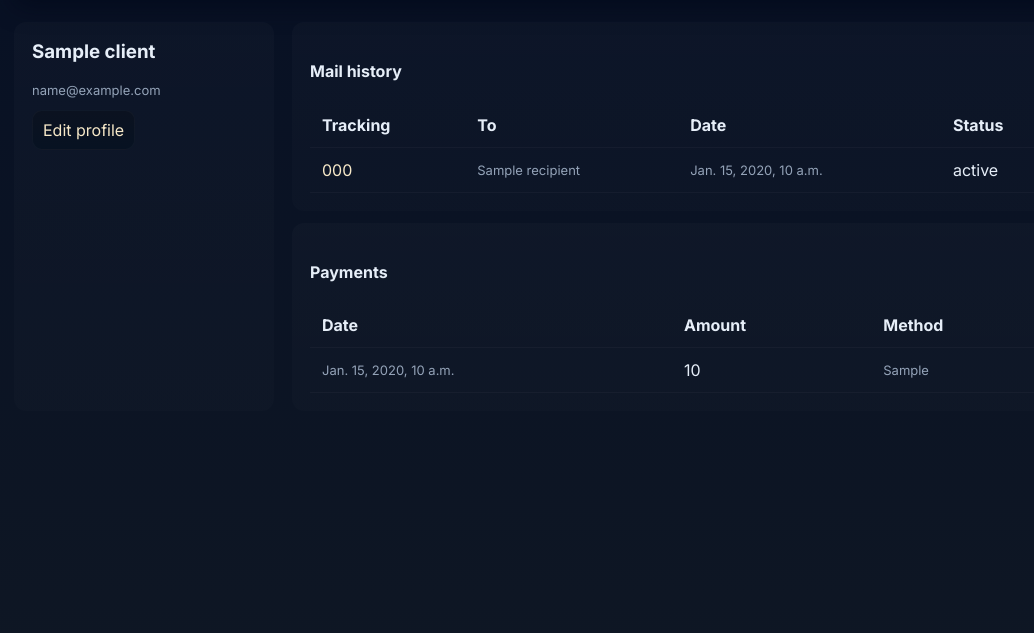
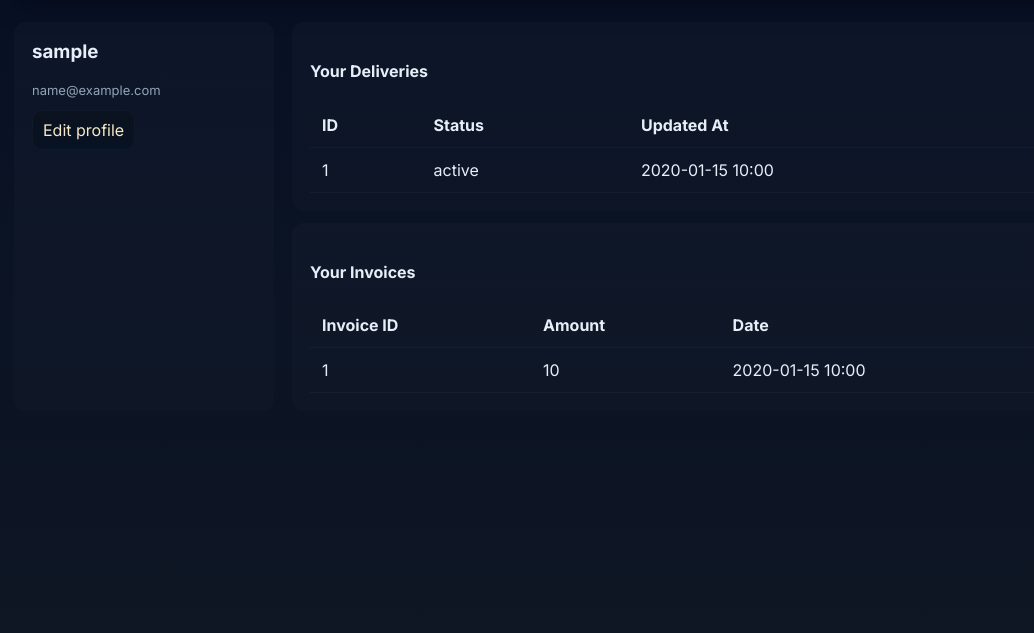
Before and after one commit to Diego-Alonso-05/Post_Office, a Django app: template PostOffice_Project/PostOffice_Proj/PostOffice_App/templates/clients/profile.html in a window 1280 px wide. Shown: the part 103-736 px from the top of the page, without its empty margins (91-1125 px from the left). Run offline with Django 5.2, Linux system fonts and the light colour scheme; the template is opened without the code that fills it: most values are stand-ins (such as "Sample title", 1, 10 or a date in 2020).

Commit message:
Update profile page to reflect new terminology

```diff
--- a/PostOffice_Project/PostOffice_Proj/PostOffice_App/templates/clients/profile.html
+++ b/PostOffice_Project/PostOffice_Proj/PostOffice_App/templates/clients/profile.html
@@ -1,9 +1,10 @@
 {% extends 'base.html' %}
-{% block title %}Profile — Mailly{% endblock %}
+{% block title %}Profile — Fast Office{% endblock %}
+
 {% block content %}
 <div class="grid">
   <aside class="sidebar card">
-    <h3 style="margin-top:0">{{ client.get_full_name }}</h3>
+    <h3 style="margin-top:0">{{ client.username }}</h3>
     <div class="muted">{{ client.email }}</div>
     <div style="margin-top:12px">
       <a class="btn" href="#">Edit profile</a>
@@ -12,37 +13,48 @@
 
   <section>
     <div class="card">
-      <h4>Mail history</h4>
+      <h4>Your Deliveries</h4>
       <table class="table" style="margin-top:12px">
-        <thead><tr><th>Tracking</th><th>To</th><th>Date</th><th>Status</th></tr></thead>
+        <thead>
+          <tr>
+            <th>ID</th>
+            <th>Status</th>
+            <th>Updated At</th>
+          </tr>
+        </thead>
         <tbody>
-          {% for m in mail_items %}
-            <tr>
-              <td><a href="{% url 'mail:detail' m.id %}">{{ m.tracking_code }}</a></td>
-              <td class="muted">{{ m.recipient.get_full_name }}</td>
-              <td class="muted">{{ m.created_at }}</td>
-              <td>{{ m.get_status_display }}</td>
-            </tr>
+          {% for delivery in deliveries %}
+          <tr>
+            <td>{{ delivery.id }}</td>
+            <td>{{ delivery.status }}</td>
+            <td>{{ delivery.updated_at|date:"Y-m-d H:i" }}</td>
+          </tr>
           {% empty %}
-            <tr><td colspan="4" class="muted">No mail history</td></tr>
+          <tr><td colspan="3" class="muted">No deliveries found</td></tr>
           {% endfor %}
         </tbody>
       </table>
     </div>
 
     <div style="margin-top:12px" class="card">
-      <h4>Payments</h4>
+      <h4>Your Invoices</h4>
       <table class="table" style="margin-top:12px">
-        <thead><tr><th>Date</th><th>Amount</th><th>Method</th></tr></thead>
+        <thead>
+          <tr>
+            <th>Invoice ID</th>
+            <th>Amount</th>
+            <th>Date</th>
+          </tr>
+        </thead>
         <tbody>
-          {% for t in transactions %}
-            <tr>
-              <td class="muted">{{ t.date }}</td>
-              <td>{{ t.amount }}</td>
-              <td class="muted">{{ t.get_payment_method_display }}</td>
-            </tr>
+          {% for invoice in invoices %}
+          <tr>
+            <td>{{ invoice.id }}</td>
+            <td>{{ invoice.amount }}</td>
+            <td>{{ invoice.invoice_datetime|date:"Y-m-d H:i" }}</td>
+          </tr>
           {% empty %}
-            <tr><td colspan="3" class="muted">No payments</td></tr>
+          <tr><td colspan="3" class="muted">No invoices found</td></tr>
           {% endfor %}
         </tbody>
       </table>
```
